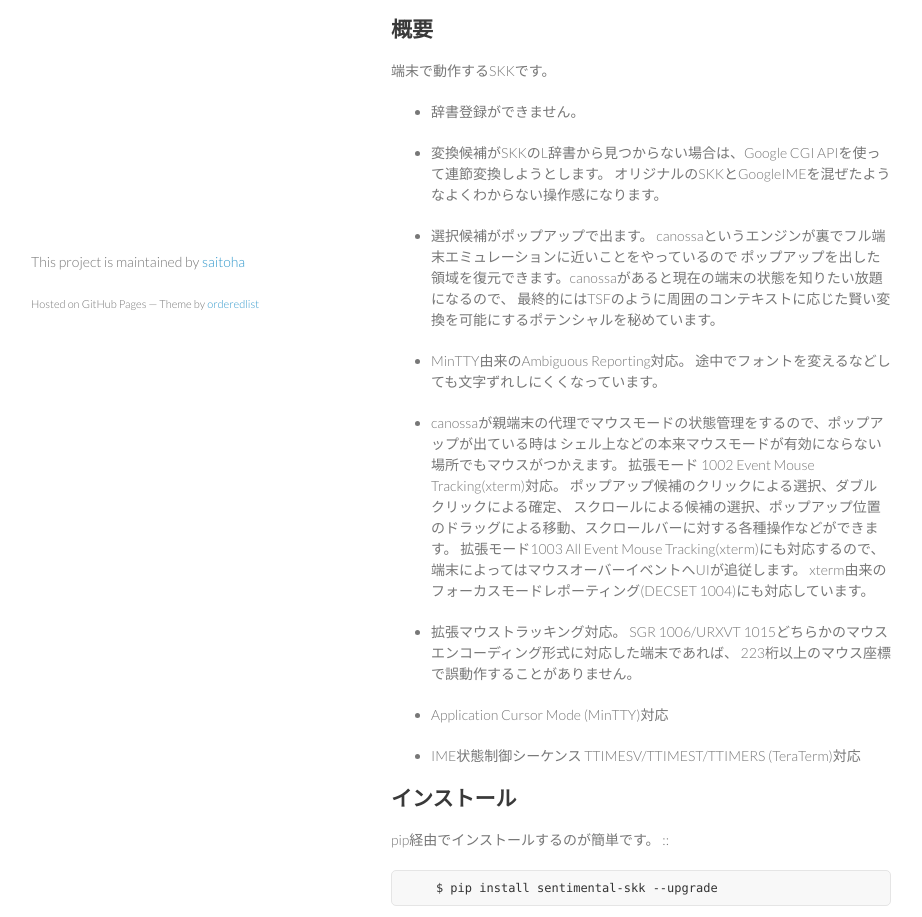
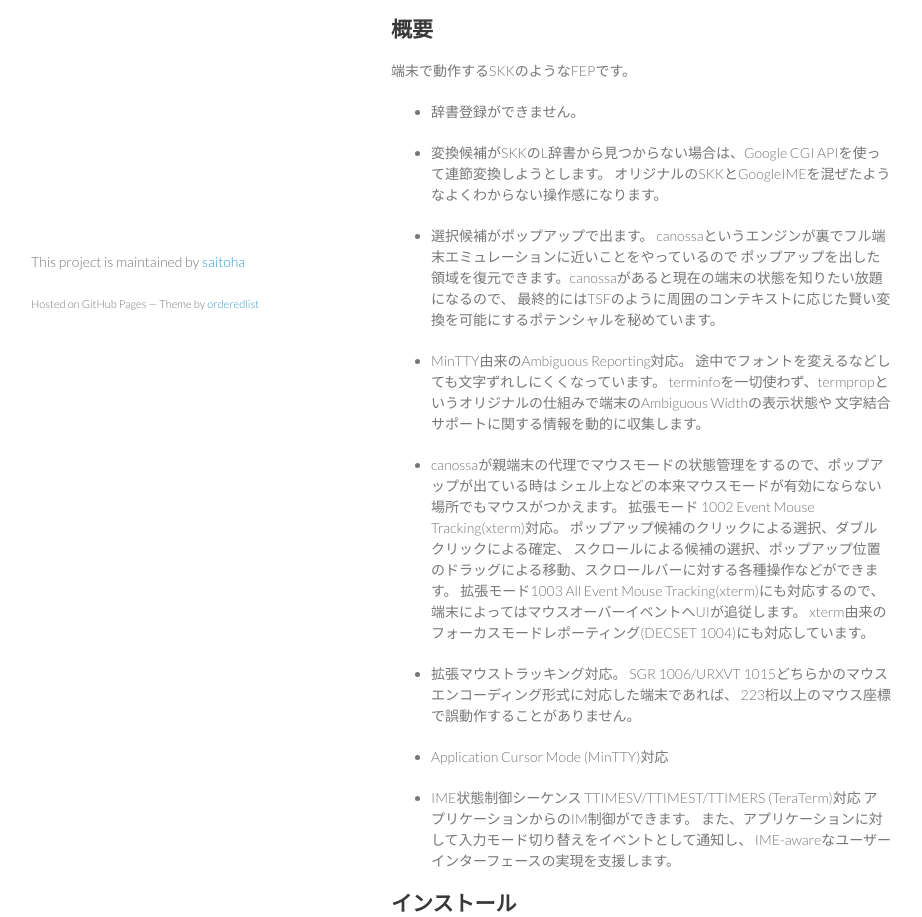
Before and after one commit to saitoha/sentimental-skk, a plain HTML site: page index.html in a window 1280 px wide. Shown: the part 417-1334 px from the top of the page, without its empty margins (179-1101 px from the left). Drawn offline with Linux system fonts and the light colour scheme.

```diff
--- a/index.html
+++ b/index.html
@@ -34,7 +34,7 @@
 
 <h2>概要</h2>
 
-<p>端末で動作するSKKです。</p>
+<p>端末で動作するSKKのようなFEPです。</p>
 
 <ul>
 <li><p>辞書登録ができません。</p></li>
@@ -45,7 +45,9 @@ canossaというエンジンが裏でフル端末エミュレーションに近
 ポップアップを出した領域を復元できます。canossaがあると現在の端末の状態を知りたい放題になるので、
 最終的にはTSFのように周囲のコンテキストに応じた賢い変換を可能にするポテンシャルを秘めています。</p></li>
 <li><p>MinTTY由来のAmbiguous Reporting対応。
-途中でフォントを変えるなどしても文字ずれしにくくなっています。</p></li>
+途中でフォントを変えるなどしても文字ずれしにくくなっています。
+terminfoを一切使わず、termpropというオリジナルの仕組みで端末のAmbiguous Widthの表示状態や
+文字結合サポートに関する情報を動的に収集します。</p></li>
 <li><p>canossaが親端末の代理でマウスモードの状態管理をするので、ポップアップが出ている時は
 シェル上などの本来マウスモードが有効にならない場所でもマウスがつかえます。
 拡張モード 1002 Event Mouse Tracking(xterm)対応。
@@ -57,7 +59,10 @@ xterm由来のフォーカスモードレポーティング(DECSET 1004)にも
 SGR 1006/URXVT 1015どちらかのマウスエンコーディング形式に対応した端末であれば、
 223桁以上のマウス座標で誤動作することがありません。</p></li>
 <li><p>Application Cursor Mode (MinTTY)対応</p></li>
-<li><p>IME状態制御シーケンス TTIMESV/TTIMEST/TTIMERS (TeraTerm)対応</p></li>
+<li><p>IME状態制御シーケンス TTIMESV/TTIMEST/TTIMERS (TeraTerm)対応
+アプリケーションからのIM制御ができます。
+また、アプリケーションに対して入力モード切り替えをイベントとして通知し、
+IME-awareなユーザーインターフェースの実現を支援します。</p></li>
 </ul><h2>インストール</h2>
 
 <p>pip経由でインストールするのが簡単です。 ::</p>
@@ -107,7 +112,7 @@ C-Jに続けて</p>
 
 <p>と表示されると思います。</p>
 
-<p>次に、連節変換を使ってみましょう</p>
+<p>次に、連節変換を使ってみます。</p>
 
 <p>C-Jに続けて</p>
 
@@ -127,7 +132,7 @@ C-Jに続けて</p>
 
 <p>バグなどがあったら、issueをたてるかtwitterなどで教えてください。
 よろしくおねがいします。
-<a href="kefir_">https://twitter.com/kefir_</a></p>
+<a href="https://twitter.com/kefir_">kefir_</a></p>
 
 <h2>Dependency</h2>
 
```
Also changed, not shown: params.json (+1 -1 lines).
